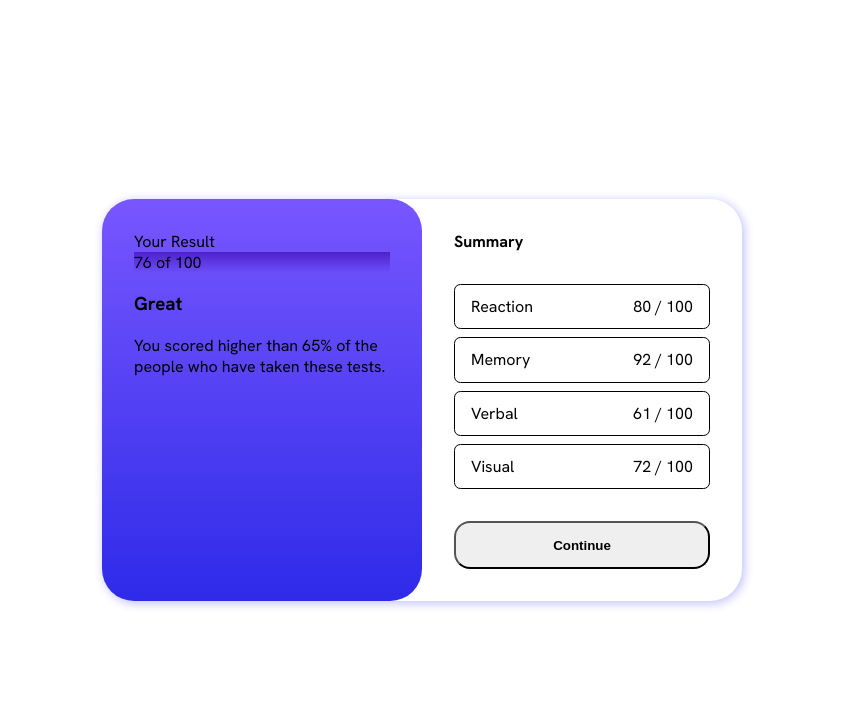
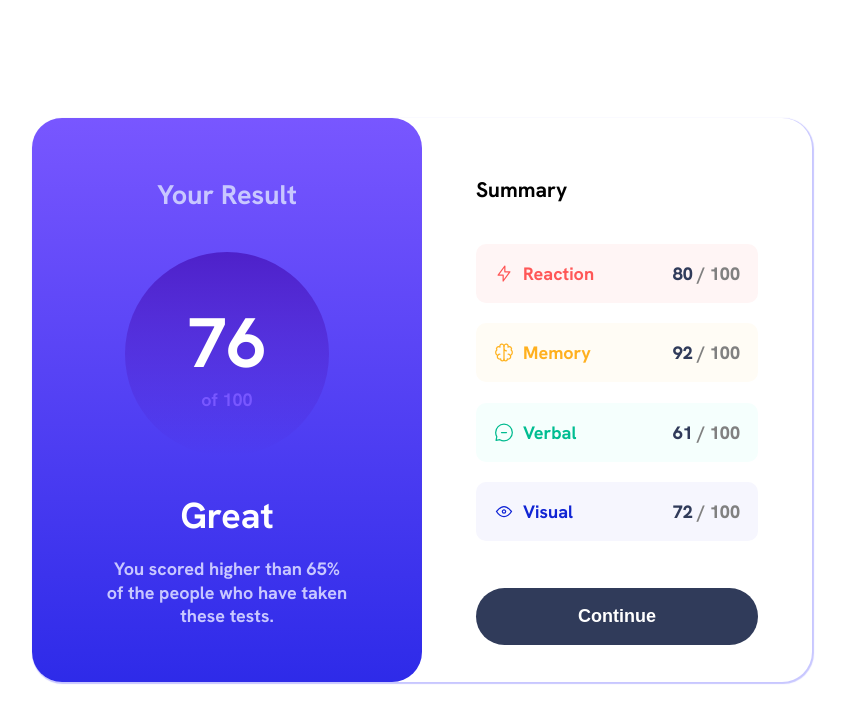
Before and after one commit to RihanAli001/Result-Summary-Component, a plain HTML site: page index.html in a window 1280 px wide. Shown: the whole page, without its empty margins (218-1063 px from the left). Drawn offline with Linux system fonts and the light colour scheme.

Commit message:
finish design

```diff
--- a/index.html
+++ b/index.html
@@ -1,12 +1,16 @@
 <!DOCTYPE html>
 <html lang="en">
-
   <head>
-  <meta charset="UTF-8">
-  <meta name="viewport" content="width=device-width, initial-scale=1.0">
+    <meta charset="UTF-8" />
+    <meta name="viewport" content="width=device-width, initial-scale=1.0" />
     <!-- displays site properly based on user's device -->
 
-  <link rel="icon" type="image/png" sizes="32x32" href="./assets/images/favicon-32x32.png">
+    <link
+      rel="icon"
+      type="image/png"
+      sizes="32x32"
+      href="./assets/images/favicon-32x32.png"
+    />
 
     <title>Frontend Mentor | Results summary component</title>
 
@@ -17,137 +21,244 @@
         src: url(/assets/fonts/HankenGrotesk-VariableFont_wght.ttf);
       }
 
-    html,
-    body {
-      font-family: Hanken Grotesk;
-      padding: 0;
-      margin: 0;
-      width: 100%;
-      height: 100%;
+      .color-red {
+        color: hsl(0, 100%, 67%);
+        background: hsl(0, 100%, 98%);
       }
 
-    .attribution {
-      font-size: 11px;
-      text-align: center;
+      .color-orange {
+        color: hsl(39, 100%, 56%);
+        background: hsl(45, 100%, 98%);
       }
 
-    .attribution a {
-      color: hsl(228, 45%, 44%);
+      .color-teal {
+        color: hsl(166, 100%, 37%);
+        background: hsl(166, 100%, 98%);
       }
 
-    .summary-element {
-      display: flex;
-      flex-direction: row;
-      justify-content: space-between;
-      border: 1px solid black;
-      border-radius: 0.4rem;
-      padding: 0.7rem 1rem;
+      .color-blue {
+        color: hsl(234, 85%, 45%);
+        background: hsl(234, 85%, 98%);
       }
 
-    .summary-btn {
+      @media screen and (max-width: 400px) {
+        .main-card {
+          display: flex;
+          flex-direction: column;
+        }
+        .card-one {
+          border-radius: 0px 0px 30px 30px;
+        }
+        .card-one h2 {
+          margin: 0px;
+          font-size: large;
+        }
+        .big-text {
+          font-size: 45px;
+        }
+        .card {
+          padding: 2rem 1rem;
+        }
+        .card-score {
+          padding: 1.5rem;
+        }
+        .card-two {
+          row-gap: 1rem;
+        }
+        .button {
+          margin-top: 0.6rem;
+        }
+      }
+
+      @media screen and (min-width: 401px) {
+        .main-card {
+          display: grid;
+          grid-template-columns: 1fr 1fr;
+          width: 780px;
+        }
+        .wrapper {
+          display: flex;
+          justify-content: center;
+          align-items: center;
+          height: 100%;
+          width: 100%;
+        }
+        .card-one {
+          border-radius: 30px;
+        }
+        .big-text {
+          font-size: 70px;
+        }
+        .card {
+          padding: 2rem 3rem;
+        }
+        .card-score {
+          padding: 2.5rem;
+        }
+        .button {
+          margin-top: 1.5rem;
+        }
+      }
+
+      body,
+      html {
+        font-size: 18px;
+        height: 100%;
+        width: 100%;
+        margin: 0px;
+        font-family: "Hanken Grotesk";
+      }
+      .main-card {
+        border-radius: 30px;
+        background: hsl(0, 0%, 100%);
+        box-shadow: 1px 1px 1px 1px hsl(241, 100%, 89%);
+      }
+      .card-one {
+        color: hsl(241, 100%, 89%);
+        background-image: linear-gradient(
+          hsl(252, 100%, 67%),
+          hsl(241, 81%, 54%)
+        );
+      }
+      .card-one h1 {
+        color: hsl(0, 0%, 100%);
+        margin: 1rem;
+        margin-bottom: 0px;
+        margin-top: 0px;
+      }
+      .card-one p {
+        text-align: center;
+        margin: 1rem;
+        line-height: 1.3rem;
         font-weight: bold;
-      width: 100%;
-      height: 3rem;
-      border-radius: 1rem;
+      }
+      .card-score {
+        border-radius: 50%;
+        margin-top: 1rem;
+        margin-bottom: 2rem;
+        background-image: linear-gradient(
+          hsla(256, 72%, 46%, 1),
+          hsla(241, 72%, 46%, 0)
+        );
+      }
+      .card-one,
+      .card-score {
+        display: flex;
+        flex-direction: column;
+        align-items: center;
+      }
+      .card-score > span {
+        font-weight: bold;
+        color: hsl(252, 100%, 67%);
+      }
+      .card-two {
+        display: flex;
+        flex-direction: column;
+        justify-content: space-between;
+      }
+      .item {
+        display: flex;
+        justify-content: space-between;
+        align-items: center;
+        padding: 1rem;
+        border-radius: 10px;
+        font-weight: bold;
+      }
+      .item .type {
+        display: flex;
+      }
+      .type img {
+        margin-right: 0.5rem;
+      }
+      .item .score {
+        font-weight: 800;
+      }
+      .item-score {
+        color: hsl(224, 30%, 27%);
+      }
+      .item-total {
+        color: gray;
+      }
+      .button {
+        padding: 1rem 1rem;
+        color: white;
+        font-size: large;
+        border-radius: 2rem;
+        background: hsl(224, 30%, 27%);
+        border: none;
+        font-weight: bold;
+      }
+      .button:hover {
+        background-image: linear-gradient(
+          hsl(252, 100%, 67%),
+          hsl(241, 81%, 54%)
+        );
+        cursor: pointer;
       }
     </style>
   </head>
 
   <body>
+    <div class="wrapper">
+      <div class="main-card">
+        <div class="card card-one">
+          <h2>Your Result</h2>
+          <div class="card-score">
+            <h1 class="big-text">76</h1>
+            <span> of 100 </span>
+          </div>
+          <h1>Great</h1>
+          <p>
+            You scored higher than 65% of the people who have taken these tests.
+          </p>
+        </div>
+        <div class="card card-two">
+          <h3>Summary</h3>
 
-  <div style="height: 100%;display: flex;">
-    <div style="
-        display: grid;
-        grid-template-columns: 1fr 1fr;
-        width: 50%;
-        margin: auto;
-        border-radius: 2rem;
-        box-shadow: 2px 2px 10px 1px hsl(241, 100%, 89%);
-      ">
-      <div style="
-          padding: 2rem;
-          border-radius: 2rem;
-          background-image: linear-gradient(hsl(252, 100%, 67%), hsl(241, 81%, 54%));
-        ">
-        <span>
-          Your Result
+          <div class="item color-red">
+            <span class="type">
+              <img src="assets/images/icon-reaction.svg" />
+              Reaction
             </span>
-        <div style="
-          background-image: linear-gradient(hsla(256, 72%, 46%, 1), hsla(241, 72%, 46%, 0));
-        ">
-          <span>
-            76
-          </span>
-          <span>
-            of 100
+            <span class="score">
+              <span class="item-score">80</span>
+              <span class="item-total">/ 100</span>
             </span>
           </div>
-        <h3>
-          Great
-        </h3>
-        <span>
-          You scored higher than 65% of the people who have taken these tests.
+          <div class="item color-orange">
+            <span class="type">
+              <img src="assets/images/icon-memory.svg" />
+              Memory
+            </span>
+            <span class="score">
+              <span class="item-score">92</span>
+              <span class="item-total"> / 100</span>
             </span>
           </div>
-      <div style="
-        padding: 2rem;
-        display: flex;
-        flex-direction: column;
-        justify-content: space-between;
-        row-gap: 2rem;
-      ">
-        <span style="
-          font-weight: bold;
-        ">
-          Summary
+          <div class="item color-teal">
+            <span class="type">
+              <img src="assets/images/icon-verbal.svg" />
+              Verbal
             </span>
-
-        <div style="
-          display: flex;
-          flex-direction: column;
-          justify-content: space-between;
-          row-gap: 0.5rem;
-        ">
-          <div class="summary-element">
-            <span>
-              Reaction
-            </span>
-            <span>
-              80 <span>/ 100</span>
+            <span class="score">
+              <span class="item-score">61</span>
+              <span class="item-total">/ 100</span>
             </span>
           </div>
-          <div class="summary-element">
-            <span>
-              Memory
+          <div class="item color-blue">
+            <span class="type">
+              <img src="assets/images/icon-visual.svg" />
+              Visual
             </span>
-            <span>
-              92 <span>/ 100</span>
+            <span class="score">
+              <span class="item-score">72</span>
+              <span class="item-total">/ 100</span>
             </span>
           </div>
-          <div class="summary-element">
-            <span>
-              Verbal
-            </span>
-            <span>
-              61 <span>/ 100</span>
-            </span>
-          </div>
-          <div class="summary-element">
-            <span>
-              Visual
-            </span>
-            <span>
-              72 <span>/ 100</span>
-            </span>
-          </div>
-        </div>
-        <button class="summary-btn">
-          Continue
-        </button>
+
+          <button class="button">Continue</button>
         </div>
       </div>
     </div>
-
   </body>
-
 </html>
```
Lines whose indentation alone changed are shown as unchanged.
